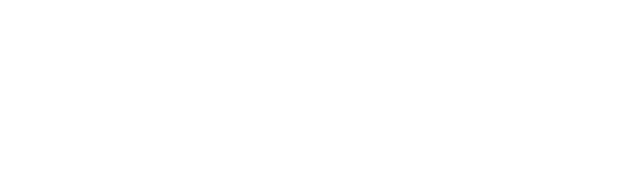
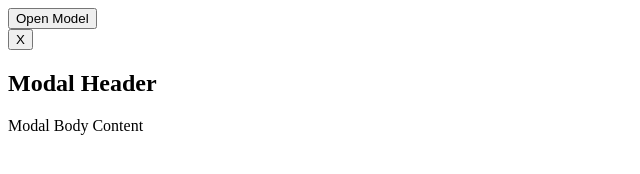
Before and after one commit to acciojob/css-modal-RitankJaikar, a website: page main.html in a window 1280 px wide. Shown: the whole page, without its empty margins (0-640 px from the left). Drawn offline with Linux system fonts and the light colour scheme.

Commit message:
created a submission

```diff
--- a/main.html
+++ b/main.html
@@ -8,6 +8,18 @@
 
 <body>
 	<!-- the entire body must be written by student -->
+	<button id="openModal">Open Model</button>
+	<div model="modal">
+		<div class="modal-content">
+			<div class="modal-header">
+				<button class="close-modal">X</button>
+				<h2>Modal Header</h2>
+			</div>
+			<div class="modal-body">
+				<p>Modal Body Content</p>
+			</div>
+		</div>
+	</div>
     <script type="text/javascript" src="./script.js">
 </script>
 
```
